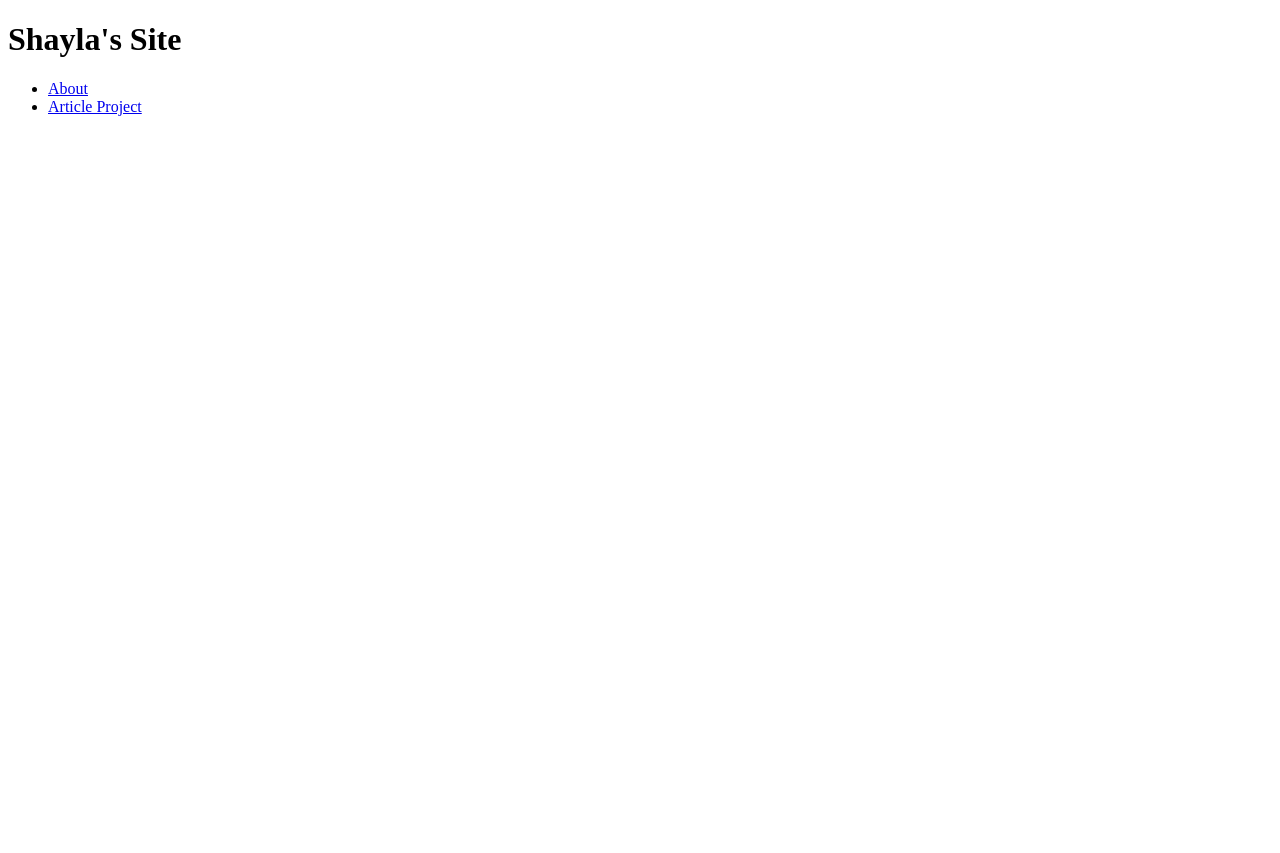
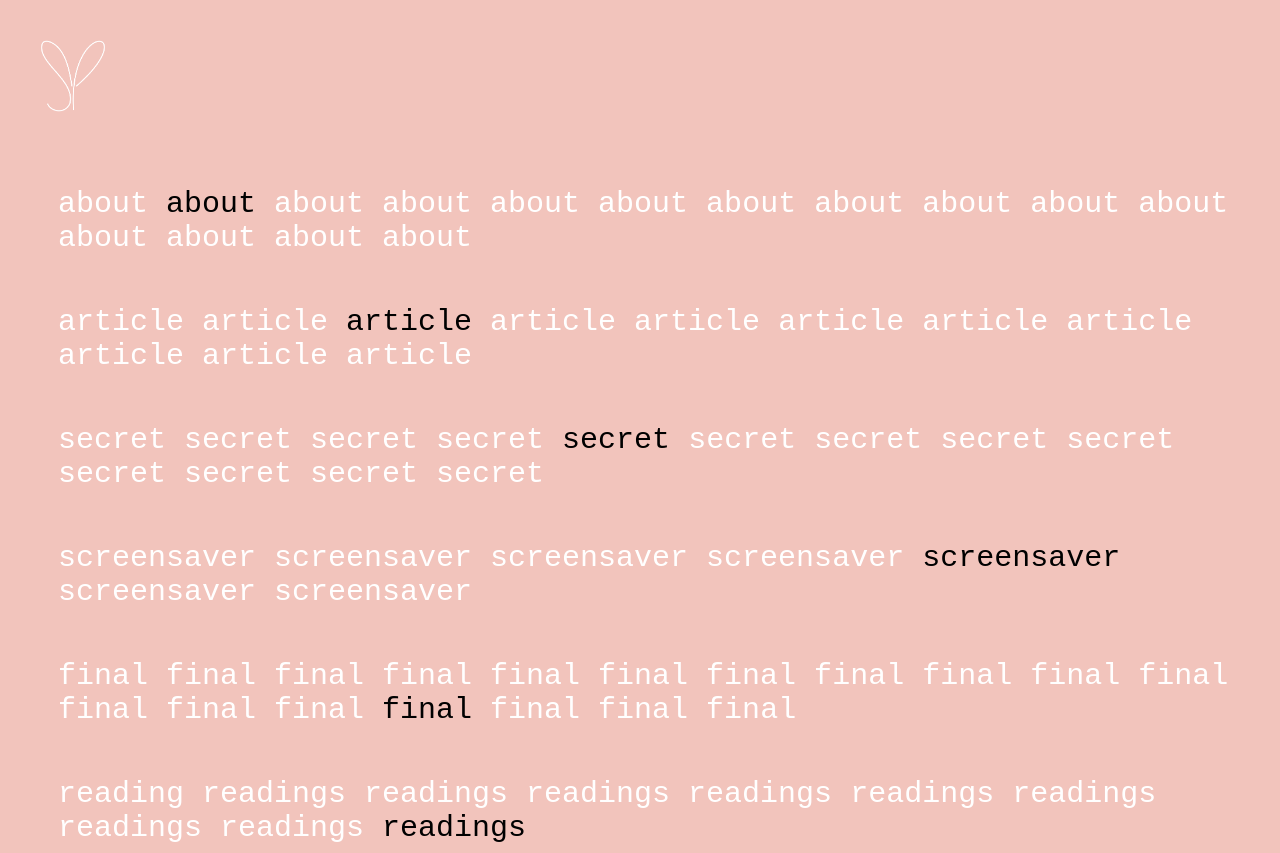
Before and after one commit to phamsm/class-site, a plain HTML site: page index.html in a window 1280 px wide. Before the commit the page ends 800 px from the top, so only its background shows below. Drawn offline with Linux system fonts and the light colour scheme.

Commit message:
hella changes

```diff
--- a/index.html
+++ b/index.html
@@ -3,19 +3,32 @@
 <html>
 
   <head>
-    <title>Shayla's Class Site</title>
+
+    <title>sp</title>
     <meta charset="utf-8">
     <link rel="stylesheet" href="style.css">
+    <link rel="icon" type="png" href="spfavicon.png">
+    <link href="https://fonts.googleapis.com/css2?family=Space+Mono&display=swap" rel="style">
+
   </head>
 
   <body>
 
-    <h1>Shayla's Site</h1>
+    <img class="logo" src="splogo.png">
 
-    <ul>
-      <li><a href="about.html">About</a></li>
-      <li><a href="article/index.html" target="_blank">Article Project</a></li>
-    </ul>
+    <!-- <h1>sp</h1> -->
+
+    <div>about <a href="about.html">about</a> about about about about about about about about about about about about about</div>
+
+    <div>article article <a href="article.html">article</a> article article article article article article article article</div>
+
+    <div>secret secret secret secret <a href="secret/index.html">secret</a> secret secret secret secret secret secret secret secret</div>
+
+    <div>screensaver screensaver screensaver screensaver <a href="screensaver/index.html">screensaver</a> screensaver screensaver</div>
+
+    <div>final final final final final final final final final final final final final final <a href="final/index.html">final</a> final final final</div>
+
+    <div>reading readings readings readings readings readings readings readings readings <a href="readings.html">readings</a></div>
 
   <body>
 
--- a/style.css
+++ b/style.css
@@ -1,4 +1,34 @@
-title {
-  font-size:100px;
+html {
+  background-color:#f2c4bc;
+  color:#ffffff;
+  font-size:30px;
+  font-family:"space mono",monospace;
+  font-weight:lighter;
+  }
 
+h1 {
+  font-size:50px;
+  font-family:"space mono",monospace;
+  font-weight:lighter;
+  margin-top:50px;
+  margin-left:50px;
   }
+
+.logo {
+  max-width:110px;
+  margin:10px auto auto 10px;
+  }
+
+div {
+  margin-top:50px;
+  margin-left:50px;
+  }
+
+.otopmrgn {
+  margin-top:0;
+  }
+
+a {
+  text-decoration:none;
+  color:#000000;
+  }
```
Also changed, not shown: about.html (+11 -4 lines), article.html (added, +27 -0 lines), articlev2/articlev2.html (added), articlev3/articlev3.html (added), spfavicon.png (added), splogo.png (added), 2 other files.
